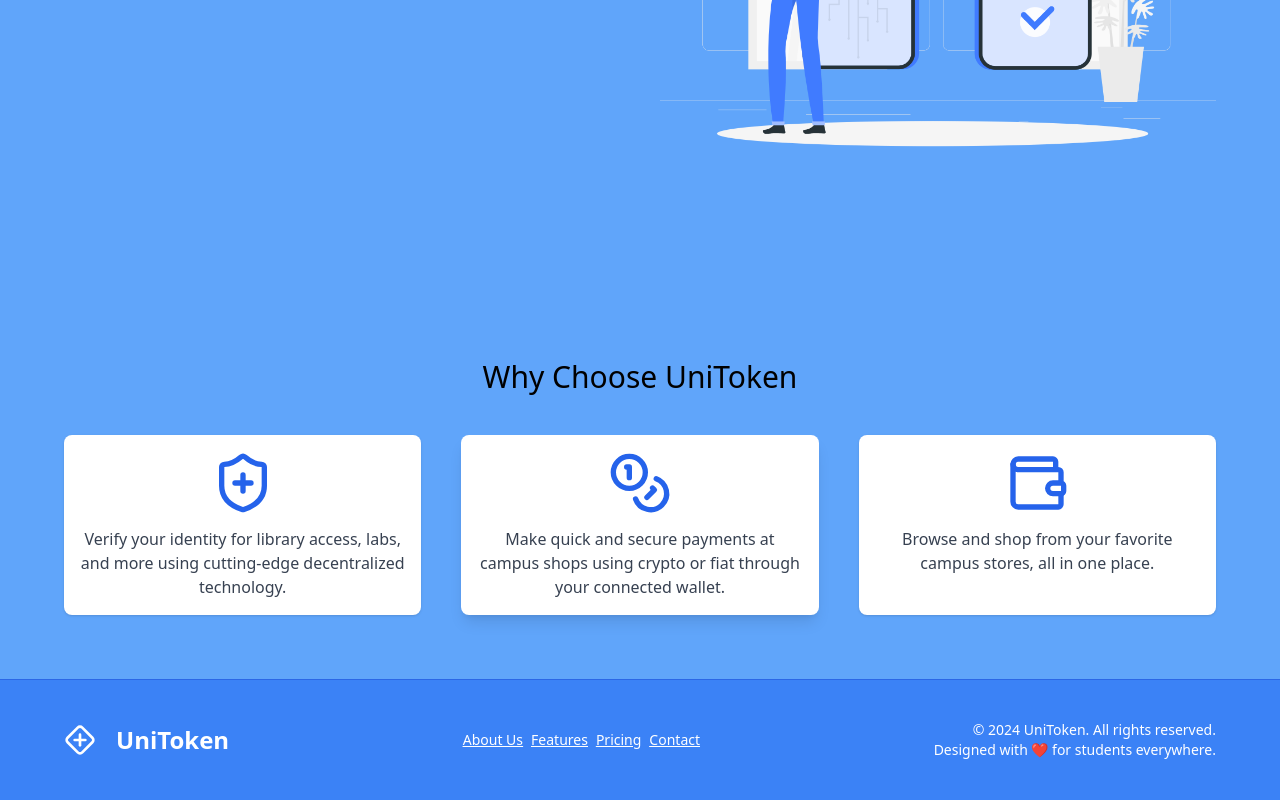
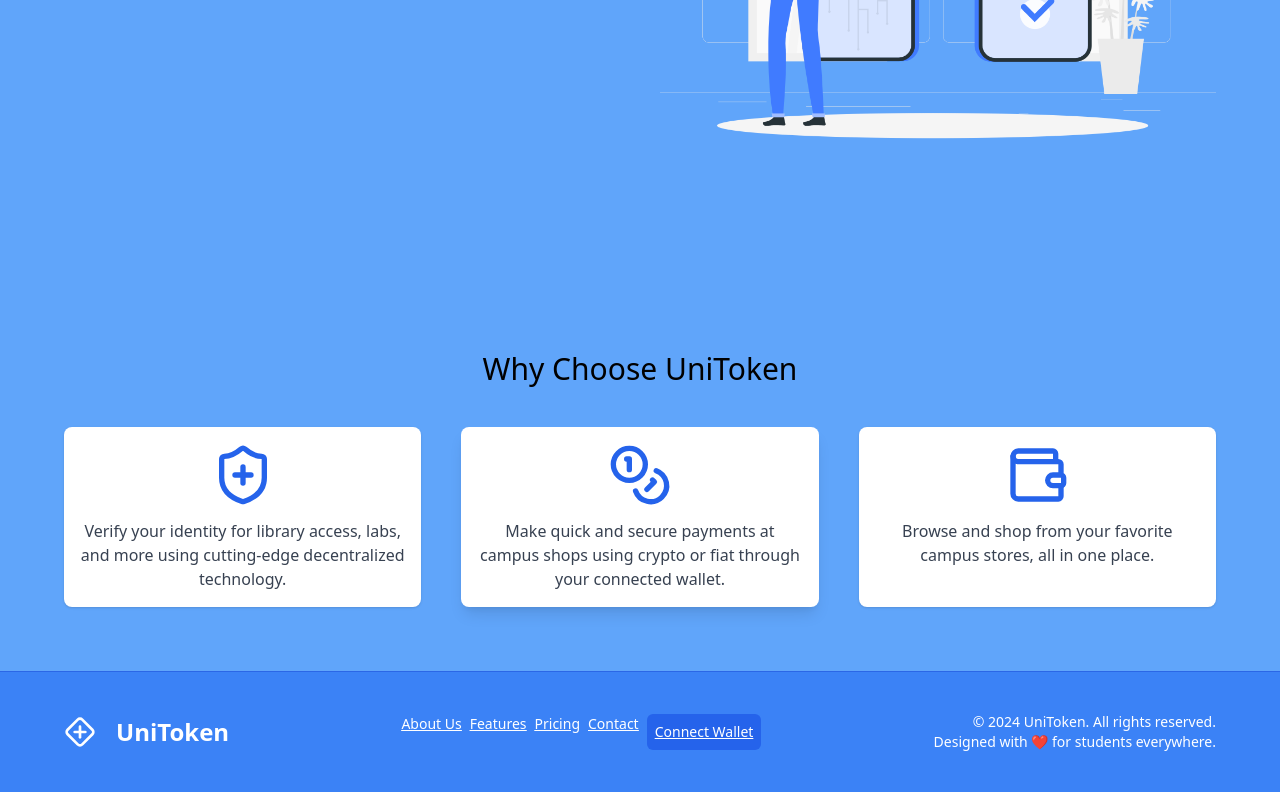
Before and after one commit to bellobambo/helloApe, a Next.js app in the folder frontend/: page / in a window 1280 px wide. Shown: the part 457-1257 px from the top of the page. Built offline with nearby package versions, Linux system fonts and the light colour scheme.

Commit message:
connect wallet

```diff
--- a/frontend/app/page.js
+++ b/frontend/app/page.js
@@ -4,8 +4,45 @@ import { LandingNavbar } from "@/components/landing/navbar";
 import { Hero } from "@/components/landing/hero";
 import { Coins, DiamondPlus, ShieldPlus, Wallet } from "lucide-react";
 import Link from "next/link";
+import { useRouter } from "next/navigation";
+import { useState } from "react";
 
 const Page = () => {
+  const router = useRouter();
+  const [userAddress, setUserAddress] = useState(null);
+
+  const connectToMetaMask = async () => {
+    if (typeof window.ethereum !== "undefined") {
+      try {
+        const accounts = await window.ethereum.request({
+          method: "eth_requestAccounts",
+        });
+        setUserAddress(accounts[0]);
+        router.push("/card");
+      } catch (error) {
+        alert("Could Not Connect to Metamask!!");
+        console.error("Error connecting to MetaMask:", error);
+      }
+    } else {
+      alert(
+        "MetaMask is not installed. Please install MetaMask and try again."
+      );
+    }
+  };
+
+  const displayAddress = (address) => {
+    if (!address) return "Connect Wallet";
+    return `${address.slice(0, 4)}...${address.slice(-4)}`;
+  };
+
+  const handleButtonClick = () => {
+    if (userAddress) {
+      router.push("/card"); // Redirect directly if wallet is connected
+    } else {
+      connectToMetaMask(); // Connect to MetaMask if not already connected
+    }
+  };
+
   return (
     <div className="card-gradient bg-blue-400">
       <LandingNavbar />
@@ -69,6 +106,13 @@ const Page = () => {
             <Link href="/" className="hover:text-gray-200">
               Contact
             </Link>
+
+            <button
+              onClick={handleButtonClick}
+              className="p-2 bg-blue-600 rounded-md text-white font-medium"
+            >
+              {displayAddress(userAddress)}
+            </button>
           </div>
 
           <div className="mt-6 lg:mt-0 text-sm text-center lg:text-right">
--- a/frontend/components/landing/navbar.jsx
+++ b/frontend/components/landing/navbar.jsx
@@ -53,12 +53,12 @@ export const LandingNavbar = () => {
           <div>UniToken</div>
         </Link>
 
-        <button
+        {/* <button
           onClick={handleButtonClick}
           className="p-2 bg-blue-600 rounded-md text-white font-medium"
         >
           {displayAddress(userAddress)}
-        </button>
+        </button> */}
       </div>
     </div>
   );
```
